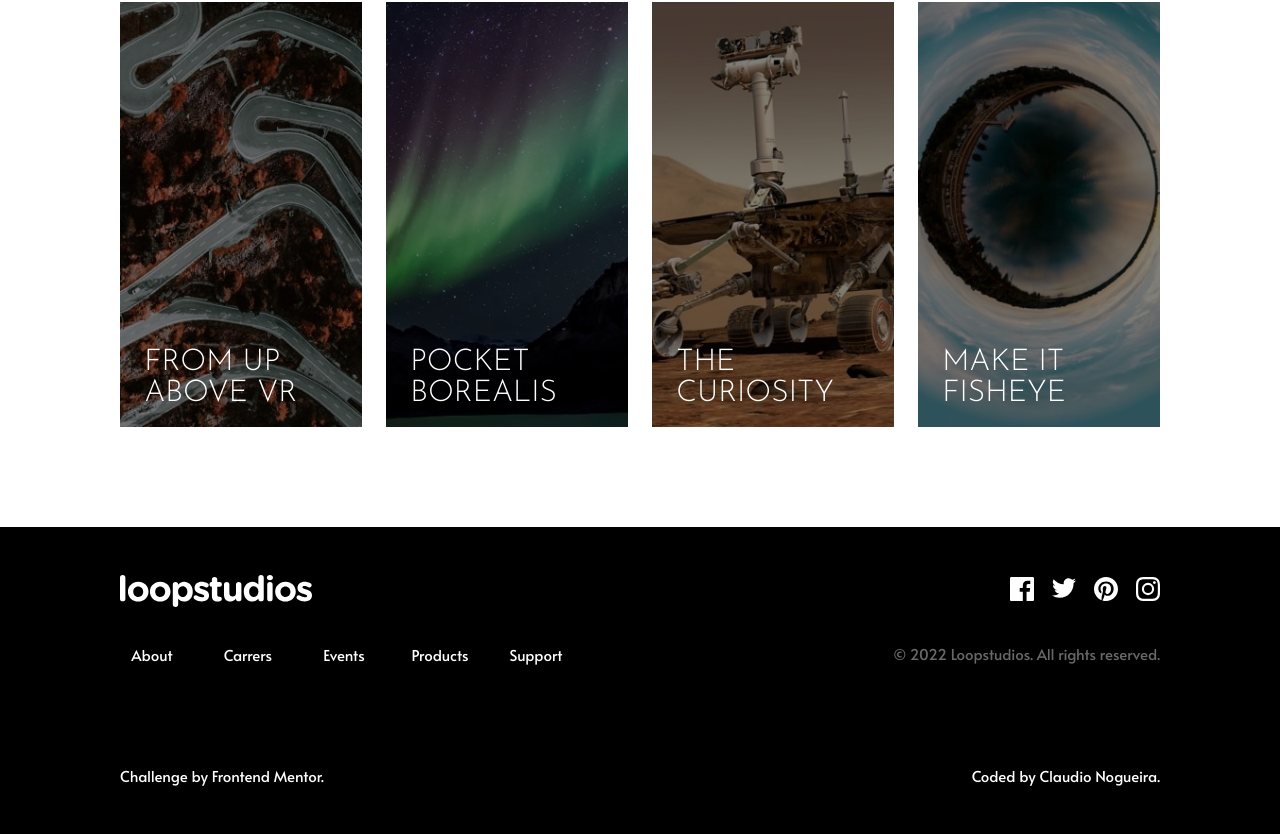
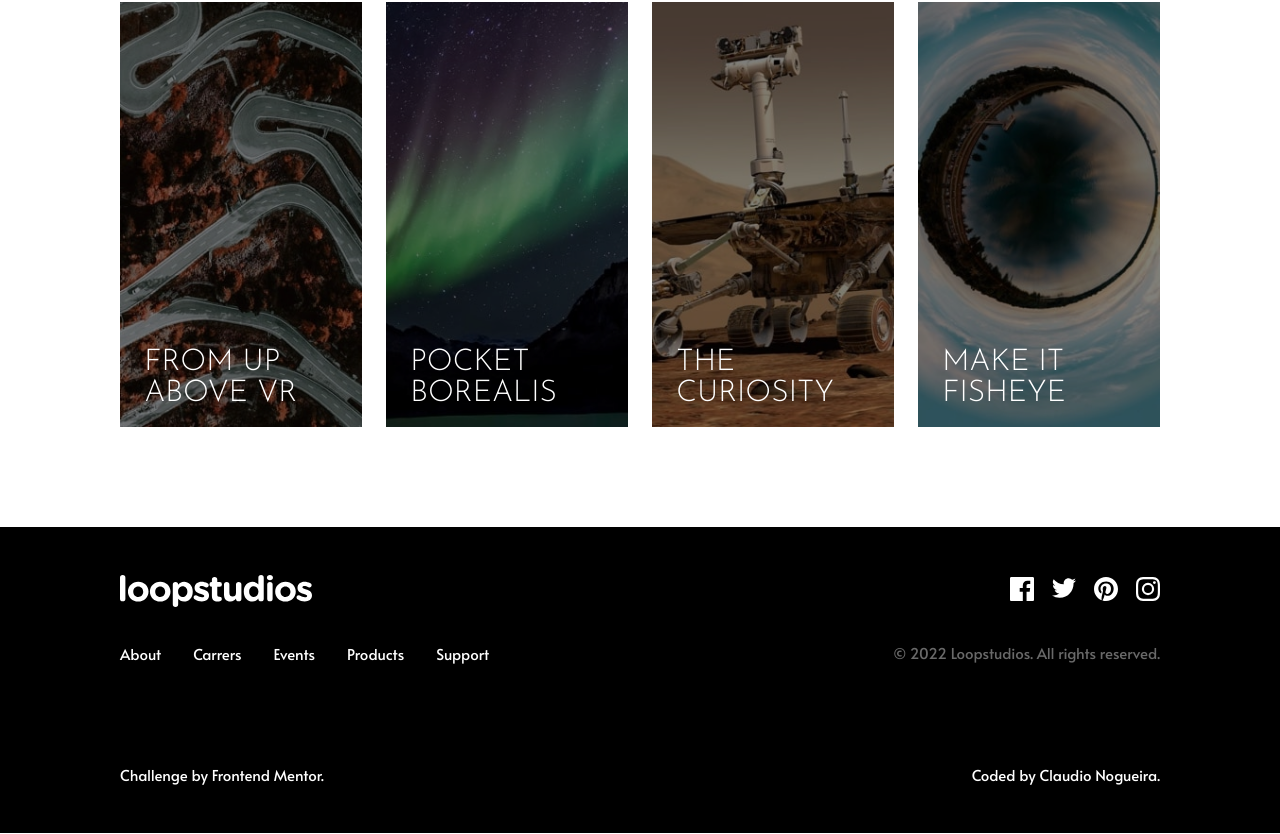
Before and after one commit to ClaudioNoggueira/loopstudios-landing-page, a React (Vite) app: page / in a window 1280 px wide. Shown: the part 1836-2670 px from the top of the page. Built offline with nearby package versions, Linux system fonts and the light colour scheme.

Commit message:
Refactor(Navbar style): Add vertical padding in nav-link and set nav-link::after width to 75%

```diff
--- a/src/components/styles/Navbar.css
+++ b/src/components/styles/Navbar.css
@@ -4,9 +4,9 @@
 }
 
 .nav-link {
+  padding: 1.2rem 0;
+  position: relative;
   text-align: center;
-  position: relative;
-  width: 6.4rem;
 }
 
 .nav-link:link,
@@ -18,12 +18,11 @@
   content: "";
 
   background-color: transparent;
-  height: 3.6rem;
-  transition: all 0.15s;
-  width: 3.2rem;
+  transition: all 0.25s;
+  width: 75%;
 
   position: absolute;
-  top: -25%;
+  bottom: 0;
   left: 50%;
   transform: translateX(-50%);
 }
--- a/src/sections/styles/Footer.css
+++ b/src/sections/styles/Footer.css
@@ -1,7 +1,7 @@
 .main-footer {
   background-color: #000;
   flex-direction: column;
-  gap: 3.6rem;
+  gap: 2.4rem;
   padding: 4.8rem 12rem;
 }
 
```
